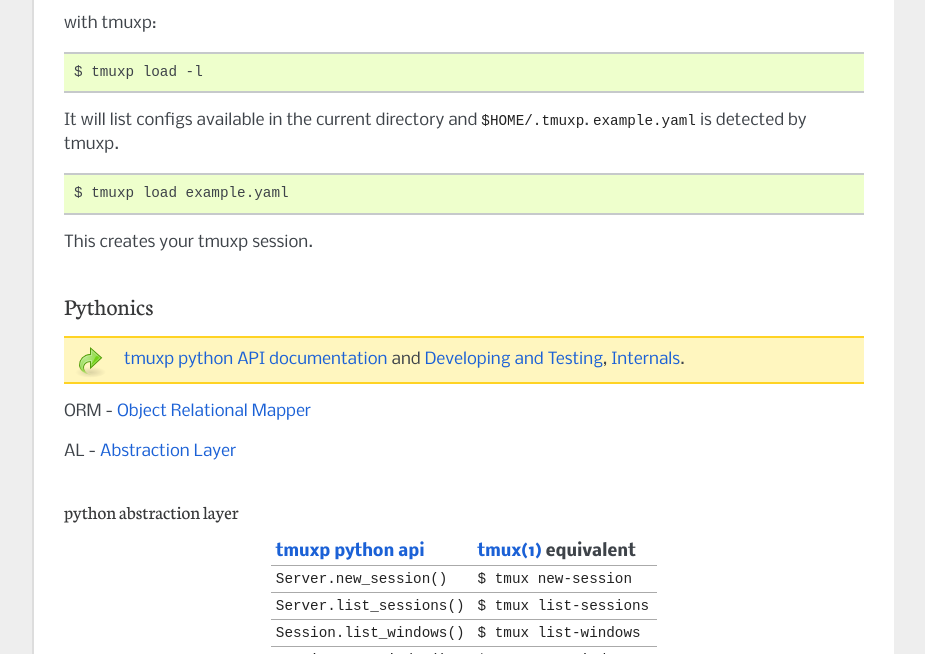
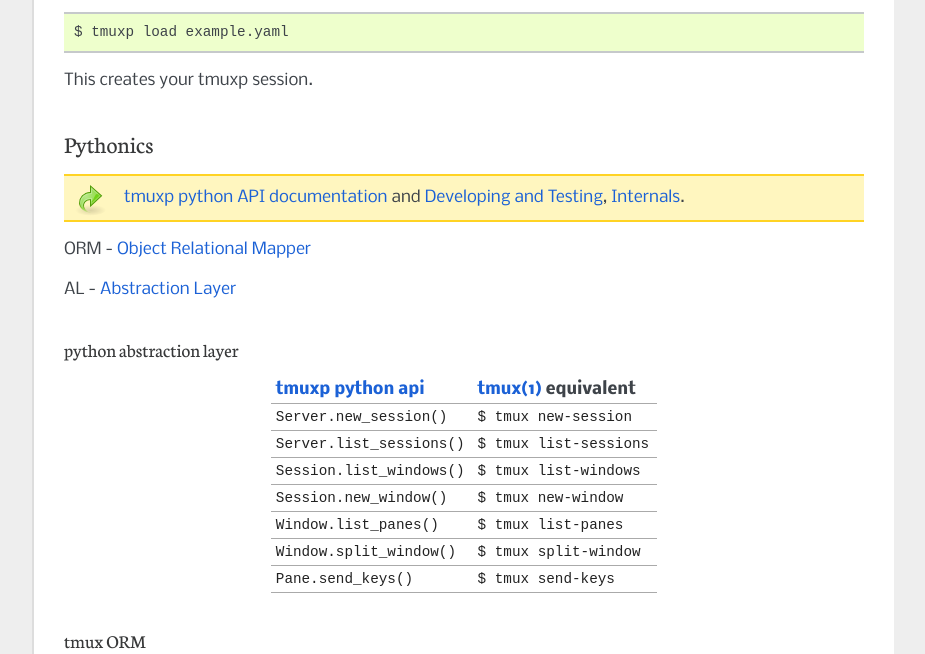
Before and after one commit to tmux-python/tmuxp, a Sphinx documentation site: the page built from doc/quickstart.rst, in a window 1280 px wide and 900 px high, scrolled down 775 px, cut to the strip 246-900 px from the top of the window. Shown: the whole strip, without its empty margins (198-1123 px from the left). Built offline with Sphinx 7.4.7, drawn with Linux system fonts in a browser that asks for light colours.

Commit message:
Update quickstart.rst to remove reference to listing configs.

```diff
--- a/doc/quickstart.rst
+++ b/doc/quickstart.rst
@@ -41,15 +41,6 @@
 
 .. literalinclude:: ../examples/2-pane-vertical.yaml
     :language: yaml
-
-with tmuxp:
-
-.. code-block:: bash
-
-    $ tmuxp load -l
-
-It will list configs available in the current directory and
-``$HOME/.tmuxp``. ``example.yaml`` is detected by tmuxp.
 
 .. code-block:: bash
 
```
